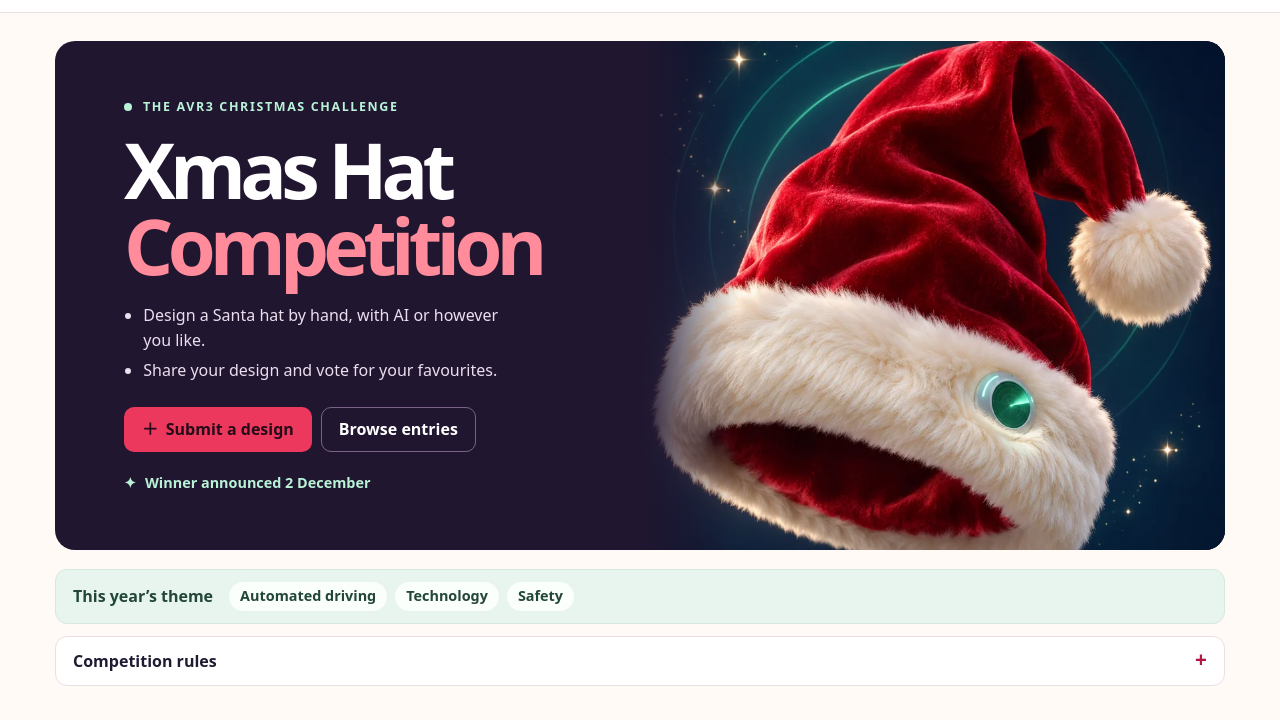
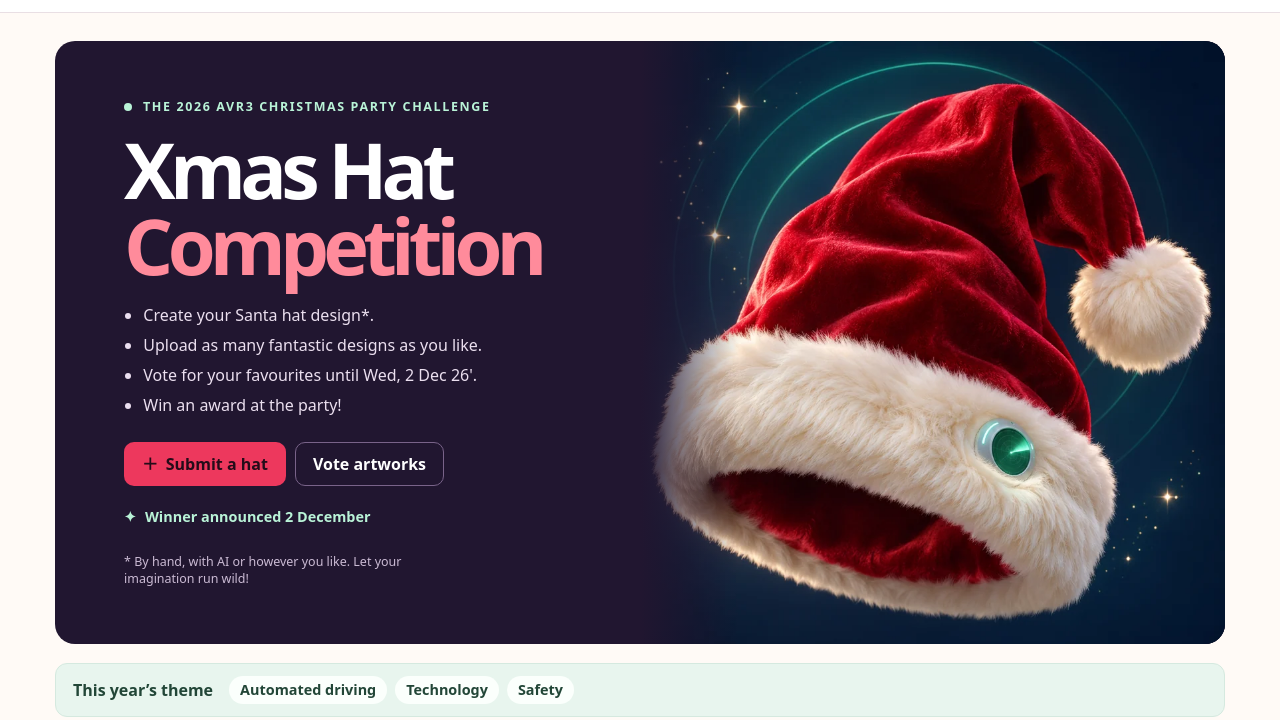
Before and after one commit to yyt1208732230/XmasHat, a plain HTML site: page docs/index.html in a window 1280 px wide. Shown: the part 62-782 px from the top of the page. Drawn offline with Linux system fonts and the light colour scheme; no server answers.

Commit message:
optimise good text

```diff
--- a/docs/index.html
+++ b/docs/index.html
@@ -30,17 +30,20 @@
   <main class="shell">
     <section class="hero" aria-labelledby="title">
       <div class="hero-copy">
-        <p class="eyebrow"><span></span> THE AVR3 CHRISTMAS CHALLENGE</p>
+        <p class="eyebrow"><span></span> THE 2026 AVR3 CHRISTMAS PARTY CHALLENGE</p>
         <h1 id="title">Xmas Hat <em>Competition</em></h1>
         <ul class="hero-points">
-          <li>Design a Santa hat by hand, with AI or however you like.</li>
-          <li>Share your design and vote for your favourites.</li>
+          <li>Create your Santa hat design*.</li>
+          <li>Upload as many fantastic designs as you like.</li>
+          <li>Vote for your favourites until Wed, 2 Dec 26'.</li>
+          <li>Win an award at the party!</li>
         </ul>
         <div class="hero-actions">
-          <button class="button primary" type="button" data-submit-entry><span aria-hidden="true">＋</span> Submit a design</button>
-          <a class="button hero-link" href="#gallery">Browse entries</a>
+          <button class="button primary" type="button" data-submit-entry><span aria-hidden="true">＋</span> Submit a hat</button>
+          <a class="button hero-link" href="#gallery">Vote artworks</a>
         </div>
         <p class="hero-date"><span aria-hidden="true">✦</span> <span id="event-date">Winner announced 2 December</span></p>
+        <p class="hero-footnote">* By hand, with AI or however you like. Let your imagination run wild!</p>
       </div>
       <div class="hero-art">
         <img src="./assets/hero.webp" alt="Red velvet Santa hat fitted with a futuristic radar sensor" fetchpriority="high">
@@ -136,7 +139,7 @@
 
   <dialog id="entry-dialog" aria-labelledby="entry-title">
     <div class="dialog-head">
-      <h2 id="entry-title">Submit a design</h2>
+      <h2 id="entry-title">Submit a hat</h2>
       <form method="dialog"><button class="close" aria-label="Close" value="cancel">×</button></form>
     </div>
     <form id="entry-form" class="dialog-form">
--- a/docs/styles.css
+++ b/docs/styles.css
@@ -170,6 +170,8 @@ nav a:hover,.text-button:hover {
 }
 
 .hero-copy {
+  display: flex;
+  flex-direction: column;
   padding: clamp(32px,4.4vw,59px) clamp(30px,5.4vw,75px);
   padding-right: 12px;
   position: relative;
@@ -258,6 +260,15 @@ h1,h2,p {
 
 .hero-date>span:first-child {
   margin-right: .35em;
+}
+
+.hero-footnote {
+  max-width: 42ch;
+  margin: auto 0 0;
+  padding-top: 24px;
+  color: #cbbbd4;
+  font-size: .78rem;
+  line-height: 1.4;
 }
 
 .hero-art {
```
